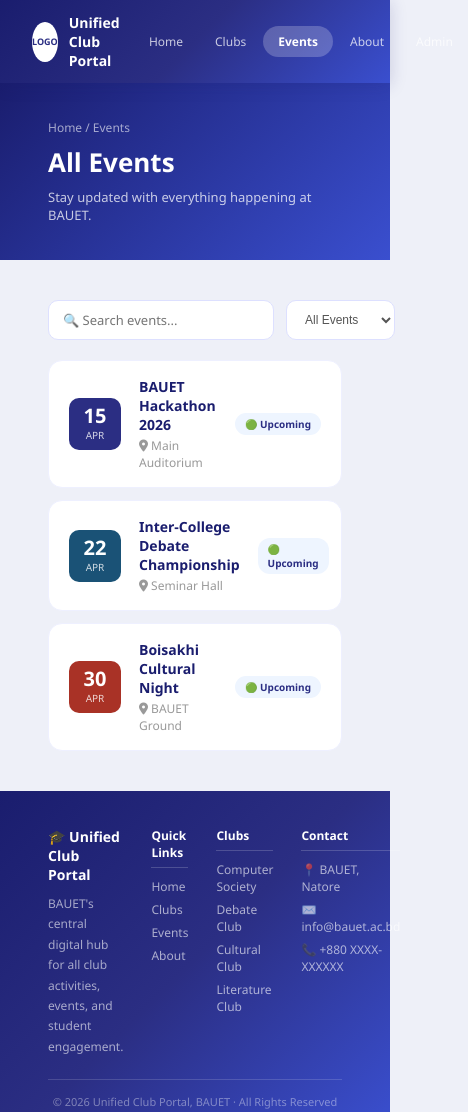
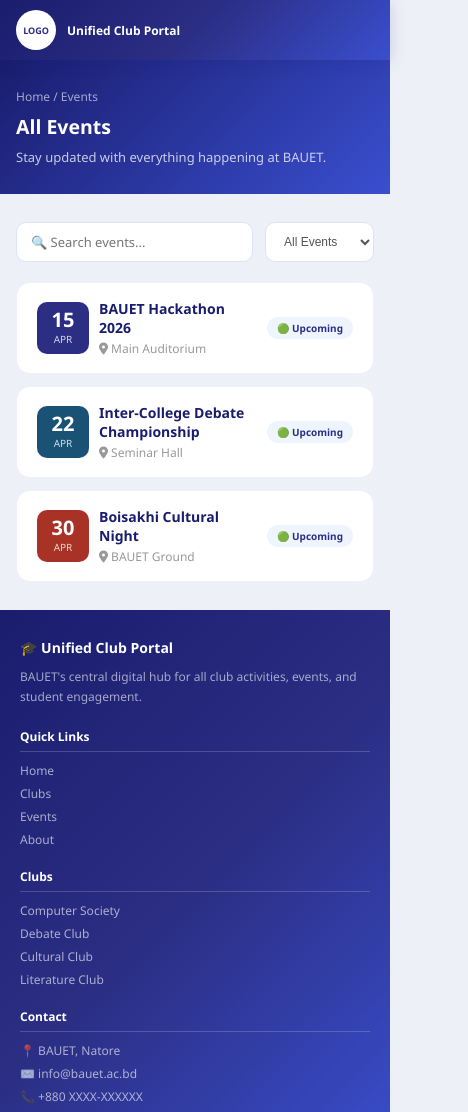
Before and after one commit to rafikun2523-er/club-integrating-website, a website: page html code/events.html in a window 390 px wide. Shown: the top 1112 px of the page, 468 px wide, since content can reach past the window. Drawn offline with Linux system fonts and the light colour scheme; no server answers.

Commit message:
Added mobile support

```diff
--- a/css/style.css
+++ b/css/style.css
@@ -289,3 +289,44 @@ body {
     font-size: 12px;
     color: #999;
 }
+/* ── Mobile Responsive ── */
+@media (max-width: 900px) {
+  .navbar {
+    padding: 10px 16px;
+  }
+  .nav-links {
+    display: none;
+  }
+  .footer-grid {
+    grid-template-columns: 1fr 1fr;
+    gap: 20px;
+  }
+  .section {
+    padding: 28px 16px;
+  }
+  .page-header {
+    padding: 28px 16px;
+  }
+  .footer {
+    padding: 28px 20px 14px;
+  }
+}
+
+@media (max-width: 560px) {
+  .footer-grid {
+    grid-template-columns: 1fr;
+  }
+  .page-header h1 {
+    font-size: clamp(18px, 5vw, 26px);
+  }
+  .section-title {
+    font-size: clamp(16px, 4vw, 22px);
+  }
+  .event-item {
+    flex-wrap: wrap;
+    gap: 10px;
+  }
+  .nav-brand {
+    font-size: 12px;
+  }
+}
```
